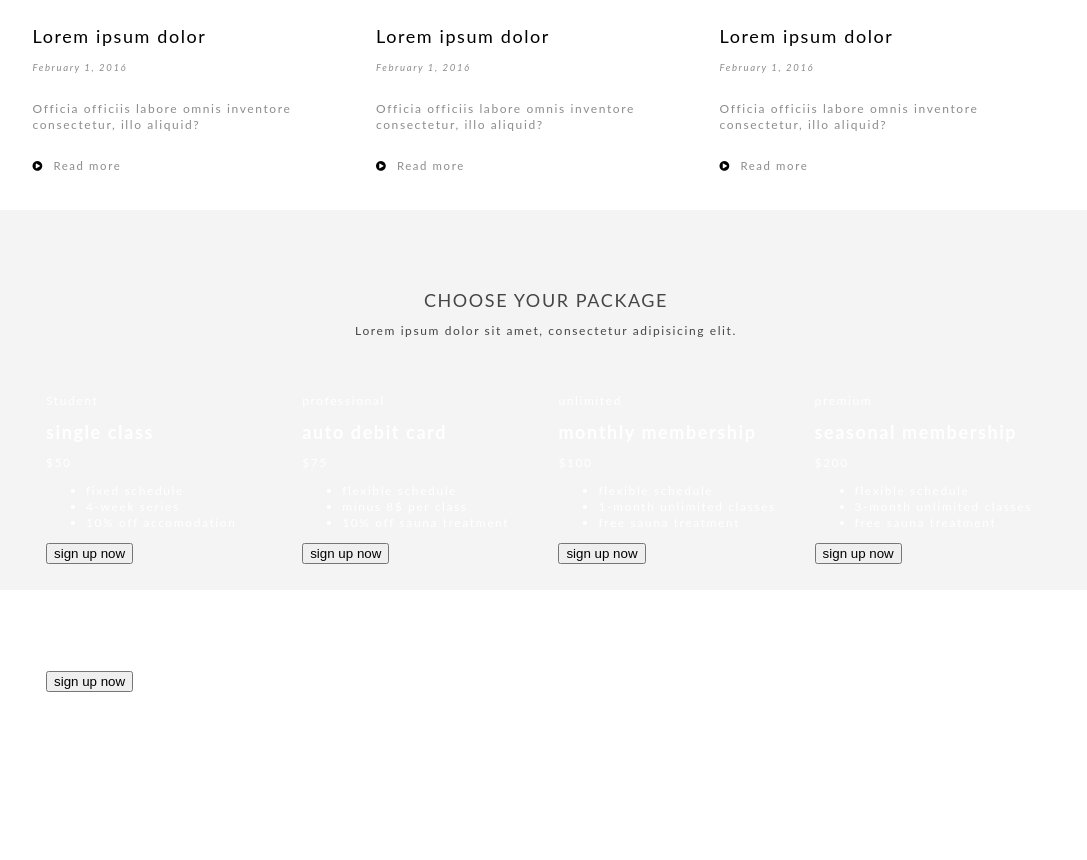
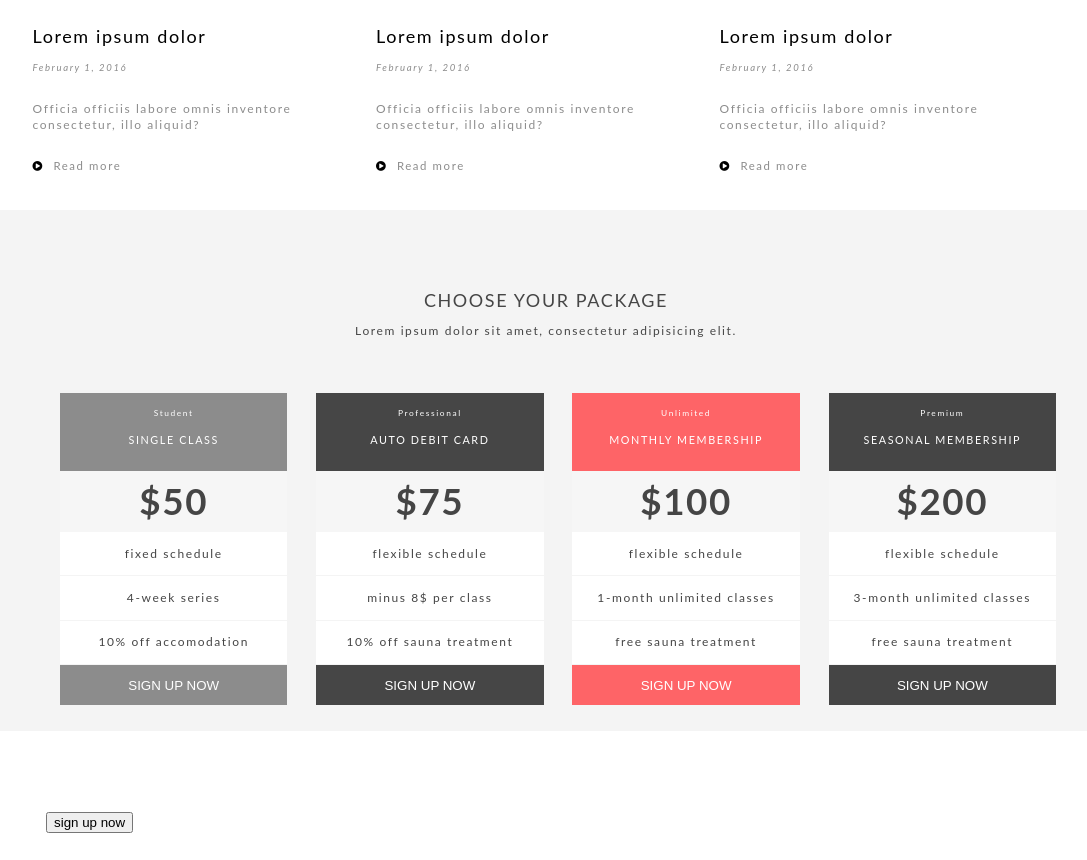
Before and after one commit to cgooyers/yoga-conversion, a website: page index.html in a window 1280 px wide. Shown: the part 2153-3013 px from the top of the page, without its empty margins (82-1169 px from the left). Drawn offline with Linux system fonts and the light colour scheme.

Commit message:
styled packages section

```diff
--- a/index.html
+++ b/index.html
@@ -229,10 +229,12 @@
 
 				<div class="package-inner">
 					<div class="grid__item desk--one-quarter single">
-						<div class="member">
-							<span>Student</span>
-							<h2>single class</h2>
-						</div><!-- end of member -->
+						<!-- <div id="" class="student chevron"> -->
+							<div id="student" class="member">
+								<span class="title">Student</span>
+								<span class="member">single class</span>
+							</div><!-- end of member -->
+						<!-- </div>end of chevron -->
 						<div class="price">
 							<span class="price">$50</span>
 						</div><!-- end of price -->
@@ -243,13 +245,13 @@
 								<li>10% off accomodation</li>
 							</ul>
 						</div><!-- end of terms -->
-						<button class="sign-up">sign up now</button>
+						<button id="student" class="sign-up">sign up now</button>
 					</div><!-- end of single -->
 
 					<div class="grid__item desk--one-quarter  pro">
-						<div class="member">
-							<span>professional</span>
-							<h2>auto debit card</h2>
+						<div id="pro" class="member">
+							<span class="title">professional</span>
+							<span class="member">auto debit card</span>
 						</div><!-- end of member -->
 						<div class="price">
 							<span class="price">$75</span>
@@ -261,13 +263,13 @@
 								<li>10% off sauna treatment</li>
 							</ul>
 						</div><!-- end of terms -->
-						<button class="sign-up">sign up now</button>
+						<button id="pro" class="sign-up">sign up now</button>
 					</div><!-- end of pro -->
 
 					<div class="grid__item desk--one-quarter  unlimited">
-						<div class="member">
-							<span>unlimited</span>
-							<h2>monthly membership</h2>
+						<div id="unlimited" class="member">
+							<span class="title">unlimited</span>
+							<span class="member">monthly membership</span>
 						</div><!-- end of member -->
 						<div class="price">
 							<span class="price">$100</span>
@@ -279,13 +281,13 @@
 								<li>free sauna treatment</li>
 							</ul>
 						</div><!-- end of terms -->
-						<button class="sign-up">sign up now</button>
+						<button id="unlimited" class="sign-up">sign up now</button>
 					</div><!-- end of unlimited -->
 
 					<div class="grid__item desk--one-quarter premium">
-						<div class="member">
-							<span>premium</span>
-							<h2>seasonal membership</h2>
+						<div id="premium" class="member">
+							<span class="title">premium</span>
+							<span class="member">seasonal membership</span>
 						</div><!-- end of member -->
 						<div class="price">
 							<span class="price">$200</span>
@@ -297,7 +299,7 @@
 								<li>free sauna treatment</li>
 							</ul>
 						</div><!-- end of terms -->
-						<button class="sign-up">sign up now</button>
+						<button id="premium" class="sign-up">sign up now</button>
 					</div><!-- end of premium -->
 
 				</div><!-- end of package-inner -->
--- a/sass/style.scss
+++ b/sass/style.scss
@@ -5,6 +5,7 @@ $med-grey: #F5F5F5;
 $light-grey: #8C8C8C;
 $drk-grey: #464646;
 $drkest-grey: #454545;
+$white-grey: #F6F6F6;
 $red: #FE6467;
 
 // SET UP STYLES
@@ -306,6 +307,7 @@ section.blog {
 // PACKAGE STYLES
 section.package {
 	background: $bg-light-grey;
+	text-align: center;
 
 		.choose-pkg {
 			color: $drk-grey;
@@ -320,6 +322,114 @@ section.package {
 		width: 24%;
 	}
 
+	span {
+		display: block;
+	}
+
+	span.title {
+		font-size: 70%;
+		text-transform: capitalize;
+	}
+	span.member {
+		font-size: 90%;
+		text-transform: uppercase;
+	}
+
+	.member {
+		padding: 5% 0;
+
+	}
+	.chevron {
+		position: relative;
+	}
+
+	.price {
+		background: $white-grey;
+		color: $drkest-grey;
+		font-weight: bold;
+		font-size: 175%;
+		padding: 5% 0;
+	}
+
+	// .chevron {
+	//   position: relative;
+	//   text-align: center;
+	//   height: 60px;
+	//   width: 200px;
+	// }
+
+	// .chevron:before {
+	//   content: '';
+	//   background: $light-grey;
+	//   position: absolute;
+	//   top: 0;
+	//   left: 0;
+	//   height: 100%;
+	//   width: 50%;
+	//   transform: skew(0deg, 6deg);
+	// }
+	// .chevron:after {
+	//   content: '';
+	//   position: absolute;
+	//   top: 0;
+	//   right: 0;
+	//   height: 100%;
+	//   width: 50%;
+	//   background: $light-grey;
+	//   transform: skew(0deg, -6deg);
+	// }
+
+	#student {
+		background: $light-grey;
+	}
+	#pro {
+		background: $drk-grey;
+	}
+	#unlimited {
+		background: $red;
+	}
+	#premium {
+		background: $drkest-grey;
+	}
+
+	.terms {
+		background: white;
+
+		ul {
+			margin: 0;
+			padding: 0;
+		}
+
+		li {
+			display: block;
+			border-bottom: 1px solid $bg-light-grey;
+			color: $drkest-grey;
+			padding: 6% 8%;
+		}
+	}
+
+	button {
+		display: block;
+		width: 100%;
+		text-align: center;
+		border: none;
+		text-transform: uppercase;
+		height: 40px;
+		color: white;
+	}
+	button#student {
+		background: $light-grey;
+	}
+	button#pro {
+		background: $drk-grey;
+	}
+	button#unlimited {
+		background: $red;
+	}
+	button#premium {
+		background: $drkest-grey;
+	}
+
 }
 
 
```
Also changed, not shown: css/style.css.
